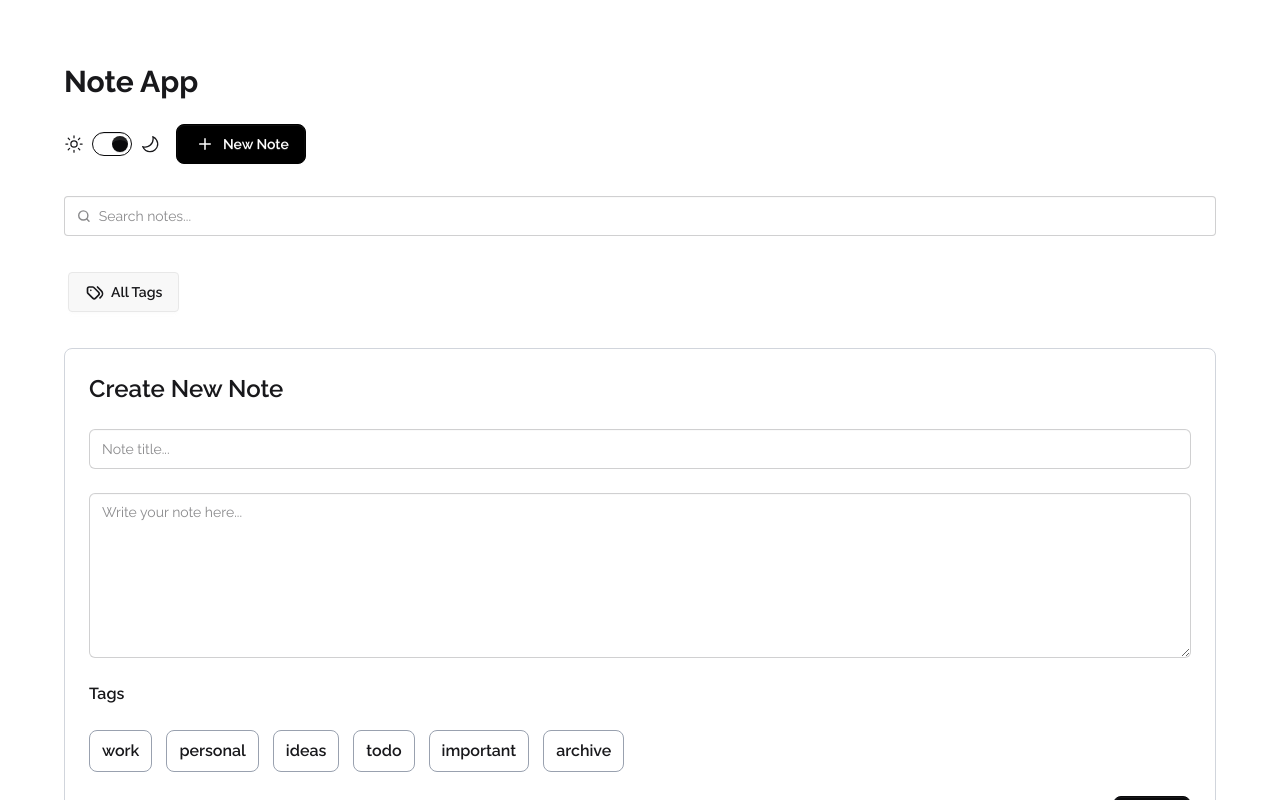
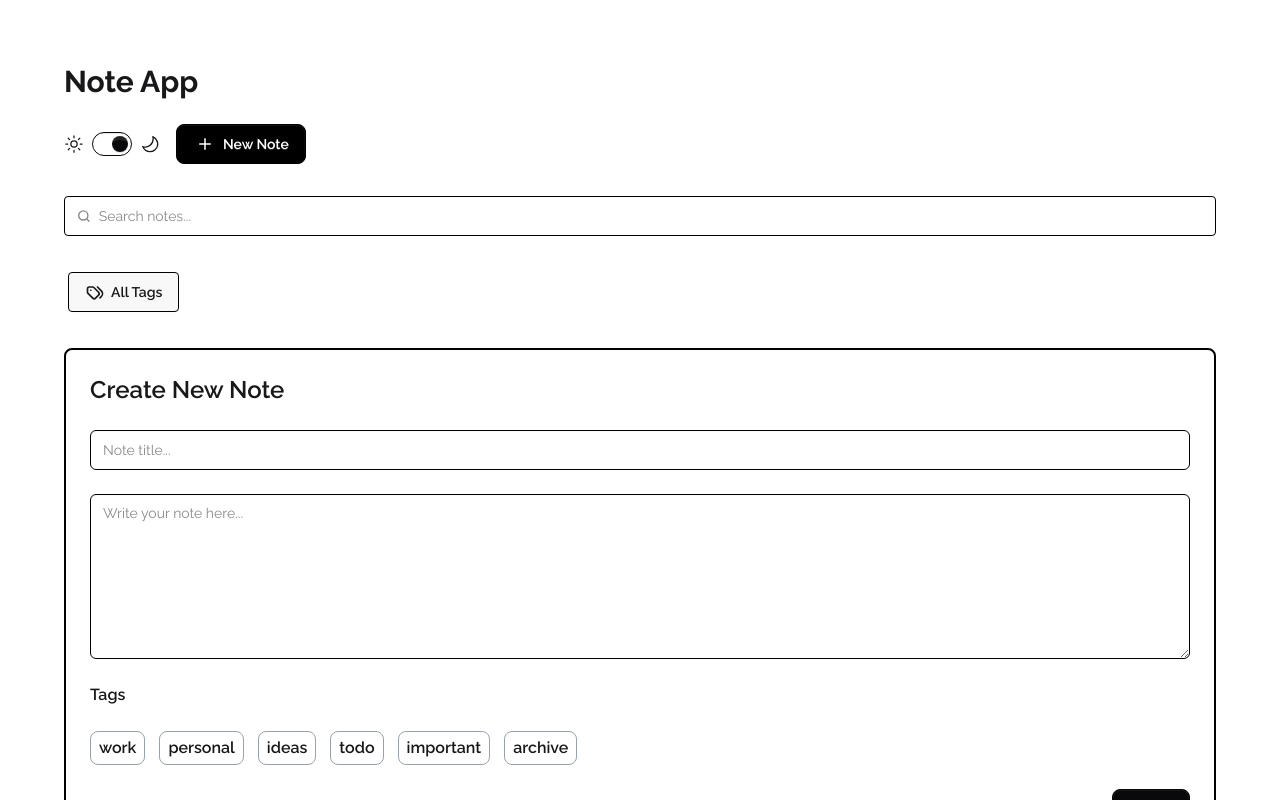
Before and after one commit to Cybite-Academy/NoteApp, a React (Vite) app: page / in a window 1280 px wide. Both pictures are taken after a click on the button "New Note". Shown: the top 800 px of the page. Built offline with nearby package versions, Linux system fonts and the light colour scheme.

Commit message:
Tags selected styling during note creation.

```diff
--- a/package.json
+++ b/package.json
@@ -14,8 +14,7 @@
     "react": "^19.1.0",
     "react-dom": "^19.1.0",
     "react-icons": "^5.5.0",
-    "tailwindcss": "^4.1.11",
-    "uuid": "^11.1.0"
+    "tailwindcss": "^4.1.11"
   },
   "devDependencies": {
     "@eslint/js": "^9.29.0",
--- a/src/App.jsx
+++ b/src/App.jsx
@@ -11,7 +11,7 @@ function App() {
 
   const noteObj = [];
   const [noteDetails, setNoteDetails] = useState(noteObj);
-  console.log(noteDetails)
+
   return (
     <main className='w-[90%] mx-auto flex flex-col gap-8 pt-16'>
       <Header openCreate={setIsOpenCreateNote} />
--- /dev/null
+++ b/src/components/CreateByTags.jsx
@@ -0,0 +1,37 @@
+import { useEffect, useState } from "react";
+import { tags } from "../Utils/tags";
+const CreateByTags = ({setNoteTag}) => {
+  const [isActive, setIsActive] = useState(false);
+  const [selectedTags, setSelectedTags] = useState(new Set());
+
+    useEffect(() => {
+    setNoteTag([...selectedTags]);
+  }, [selectedTags]);
+
+  const handleTagClick = (tag) => {
+    const newSelectedTags = new Set(selectedTags);
+
+    if (newSelectedTags.has(tag)) newSelectedTags.delete(tag);
+    else newSelectedTags.add(tag);
+
+    setSelectedTags(newSelectedTags);
+  }
+
+  const filteredTags = tags.filter((tag) => {
+    return tag !== "all tags";
+  });
+
+  return filteredTags.map((tag, index) => {
+    return (
+      <div
+        key={index}
+        className={`py-1 px-2 border border-gray-400 rounded-lg font-semibold cursor-pointer hover:bg-gray-200 ${selectedTags.has(tag) ? 'bg-black text-white border-transparent hover:bg-gray-700 ' : ''} `}
+        onClick={() => { handleTagClick(tag); setIsActive(!isActive); }}
+      >
+        {tag}
+      </div>
+    );
+  });
+}
+
+export default CreateByTags
--- a/src/components/CreateNote.jsx
+++ b/src/components/CreateNote.jsx
@@ -1,52 +1,58 @@
-import { useState } from "react"
-import { tags } from "../Utils/tags"
-import { v4 as uuidv4 } from 'uuid';
+import { useState } from "react";
+import CreateByTags from "./CreateByTags";
+
 
 const CreateNote = ({ openCreate, noteDetails, setNoteDetails }) => {
-    const id = uuidv4();
 
-    const [title, setTitle] = useState('');
-    const [note, setNote] = useState('');
-    const [tag, setTag] = useState('');
+    const [title, setTitle] = useState("");
+    const [note, setNote] = useState("");
+    const [noteTag, setNoteTag] = useState([]);
 
-    const [activeTag, setActiveTag] = useState(false);
-    function filter(tags) {
-        const filteredTags = tags.filter((tag) => { return tag !== 'all tags' })
-
-        return filteredTags.map((tag, index) => {
-            return <div key={index} className={`py-2 px-3 border border-gray-400 rounded-lg font-semibold cursor-pointer hover:bg-gray-200`} onClick={() => { setTag(tag); setActiveTag(true) }}>{tag}</div>
-        })
-
-    }
-
+    console.log(noteTag);
     function cancelNewNote() {
-        openCreate(false)
+        openCreate(false);
     }
 
     const handleSubmit = (e) => {
         e.preventDefault();
-
-        setNoteDetails([...noteDetails, { id, title, note, tag }]);
+        setNoteDetails([...noteDetails, { title, note, noteTag }]);
         cancelNewNote();
-    }
+    };
 
     return (
-        <form className="flex flex-col gap-6 border border-gray-300 p-6 rounded-lg" onSubmit={handleSubmit}>
+        <form
+            className="flex flex-col gap-6 border-2 border-black p-6 rounded-lg"
+            onSubmit={handleSubmit}
+        >
             <h2 className="text-2xl font-semibold">Create New Note</h2>
-            <input type="text" placeholder="Note title..." className="w-full input rounded-md" onChange={(e) => { setTitle(e.target.value) }} />
-            <textarea className="w-full textarea rounded-md" rows={7} placeholder="Write your note here..." onChange={(e) => setNote(e.target.value)}></textarea>
+            <input
+                type="text"
+                placeholder="Note title..."
+                className="w-full input rounded-md border-black"
+                onChange={(e) => {
+                    setTitle(e.target.value);
+                }}
+            />
+            <textarea
+                className="w-full textarea rounded-md border-black"
+                rows={7}
+                placeholder="Write your note here..."
+                onChange={(e) => setNote(e.target.value)}
+            ></textarea>
 
             <p className="font-semibold">Tags</p>
             <section className="flex gap-3.5 flex-wrap">
-                {filter(tags)}
+                <CreateByTags setNoteTag={setNoteTag} />
             </section>
 
             <section className="flex gap-4 w-full justify-end">
-                <button className="btn btn-ghost rounded-lg" onClick={cancelNewNote}>Cancel</button>
+                <button className="btn btn-ghost rounded-lg" onClick={cancelNewNote}>
+                    Cancel
+                </button>
                 <button className="btn btn-neutral rounded-lg">Create</button>
             </section>
         </form>
-    )
-}
+    );
+};
 
-export default CreateNote
+export default CreateNote;
--- a/src/components/Search.jsx
+++ b/src/components/Search.jsx
@@ -2,7 +2,7 @@
 
 const Search = () => {
     return (
-        <label className="input w-full">
+        <label className="input w-full border-black">
             <svg className="h-[1em] opacity-50" xmlns="http://www.w3.org/2000/svg" viewBox="0 0 24 24">
                 <g
                     strokeLinejoin="round"
--- a/src/components/Tags.jsx
+++ b/src/components/Tags.jsx
@@ -1,16 +1,15 @@
 import { TbTags } from "react-icons/tb";
 import {tags} from '../Utils/tags'
 const Tags = () => {
-
     return (
-        <div className="dropdown dropdown-start ">
-            <section tabIndex={0} role="button" className="btn m-1">
+        <div className="dropdown dropdown-start">
+            <section tabIndex={0} role="button" className="btn m-1 border-black">
                 <TbTags className="text-xl" />
                 <p>All Tags</p>
             </section>
-            <ul tabIndex={0} className="dropdown-content menu bg-base-100 rounded-box z-1 w-52 p-2 shadow-sm flex">
+            <ul tabIndex={0} className="dropdown-content menu bg-base-100 rounded-box z-1 w-52 p-2 shadow-sm flex border border-black">
                 {tags.map((tag, index) => {
-                    return <li key={index} className="cursor-pointer hover:bg-gray-200 p-2 rounded-md">{tag}</li>
+                    return <li key={index} className="cursor-pointer hover:bg-gray-200 p-2 rounded-md" >{tag}</li>
                 })}
             </ul>
         </div>
```
Also changed, not shown: 1 other file (tests, documents, lock files or other folders).
